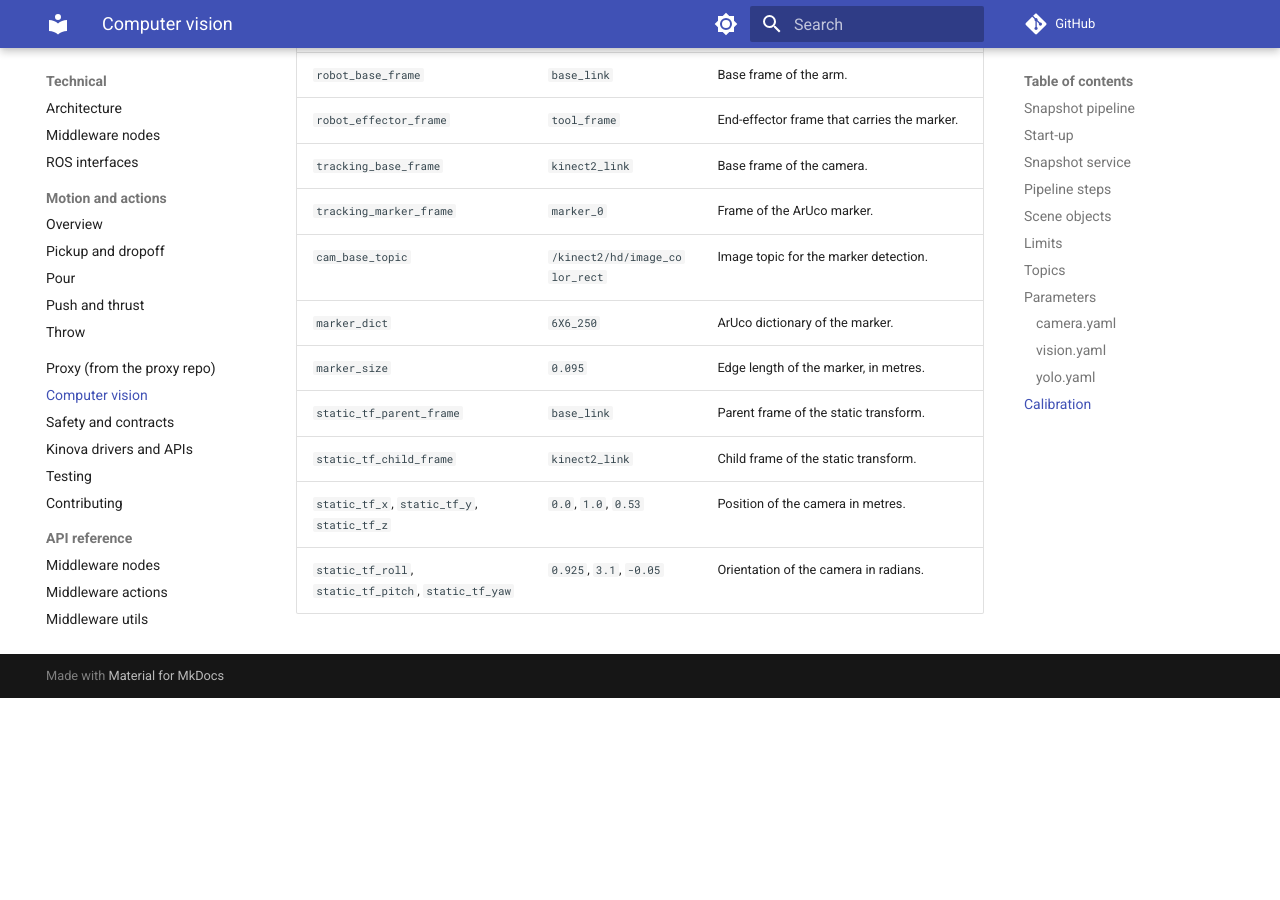
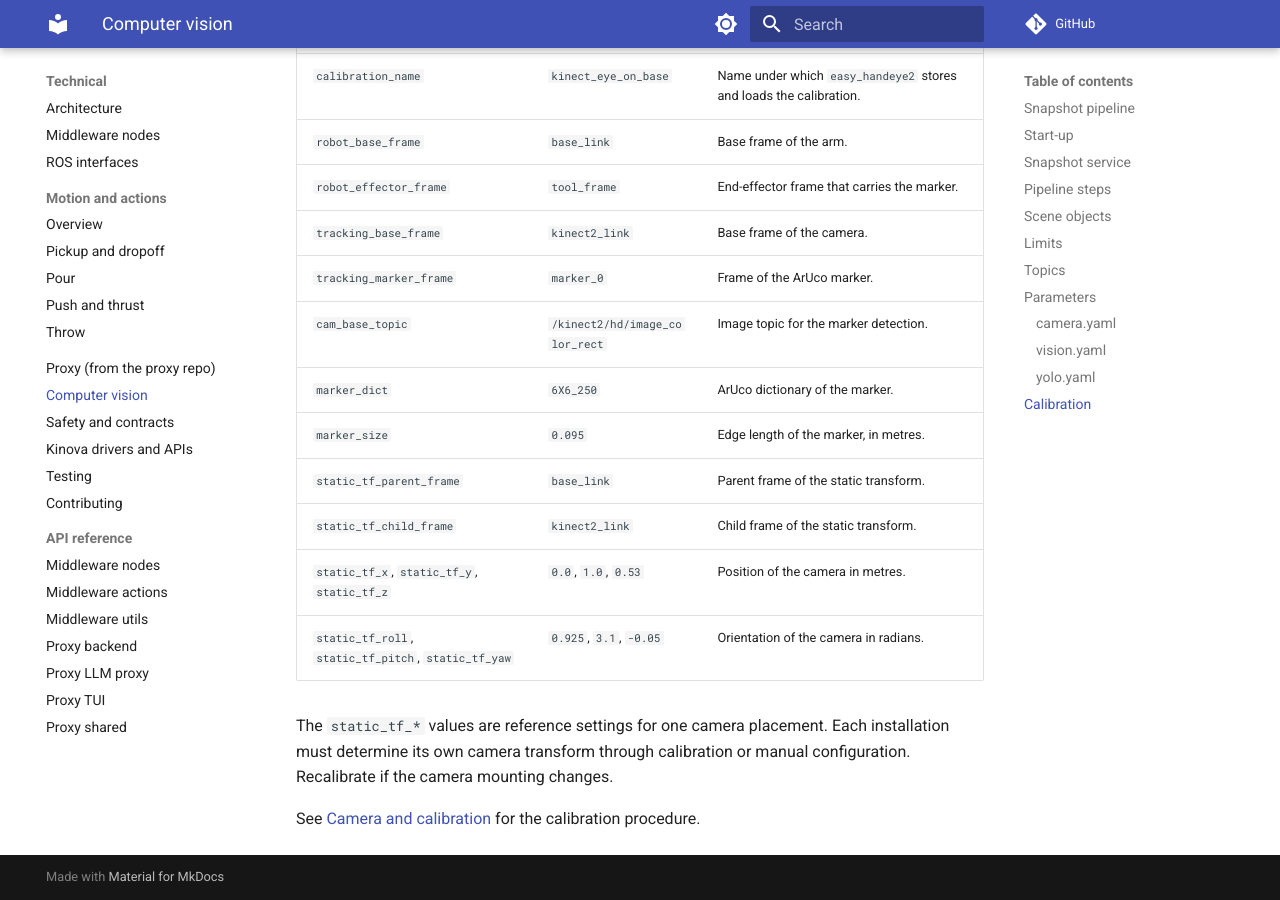
Before and after one commit to Jeremy-Allan/ROS2-middleware, an MkDocs documentation site: the page built from docs/technical/computer-vision.md, in a window 1280 px wide and 900 px high, scrolled down 8920 px. Built offline with MkDocs 1.6.1 and Material for MkDocs 9.7.7, drawn with Linux system fonts in a browser that asks for light colours; comment, search, counter and statistics services are not loaded; before the commit the page ends 9618 px from its top, so only the background shows below that; some of the changed text lies outside the part shown.

Commit message:
Update computer-vision.md

```diff
--- a/docs/technical/computer-vision.md
+++ b/docs/technical/computer-vision.md
@@ -1,6 +1,8 @@
 # Computer vision
 
 `computer_vision` is an optional package. Its node, `vision_snapshot_node`, finds the objects on the table with a Kinect v2 and adds them to the scene of `environment_mapping_node`, so that recipes can name them. The node works on request. It takes one snapshot for each call of `/vision/snapshot`.
+
+The node retains tracking information between snapshots, but `environment_mapping_node` owns the scene dictionary.
 
 !!! note "Alpha release"
     Computer vision is an alpha release. Its behaviour and parameters can change, and detected objects can be missing, mislabelled or approximated by boxes. Check the result with `/vision/debug_image` or `/get_scene_objects` before running a recipe that uses it. The rest of the middleware does not depend on it. Without `enable_CV:=true`, the objects come from `workspace_objects.yaml`.
@@ -182,3 +184,8 @@
 | `static_tf_child_frame` | `kinect2_link` | Child frame of the static transform. |
 | `static_tf_x`, `static_tf_y`, `static_tf_z` | `0.0`, `1.0`, `0.53` | Position of the camera in metres. |
 | `static_tf_roll`, `static_tf_pitch`, `static_tf_yaw` | `0.925`, `3.1`, `-0.05` | Orientation of the camera in radians. |
+
+
+The `static_tf_*` values are reference settings for one camera placement. Each installation must determine its own camera transform through calibration or manual configuration. Recalibrate if the camera mounting changes.
+
+See [Camera and calibration](../installation/camera-and-calibration.md) for the calibration procedure.
```
